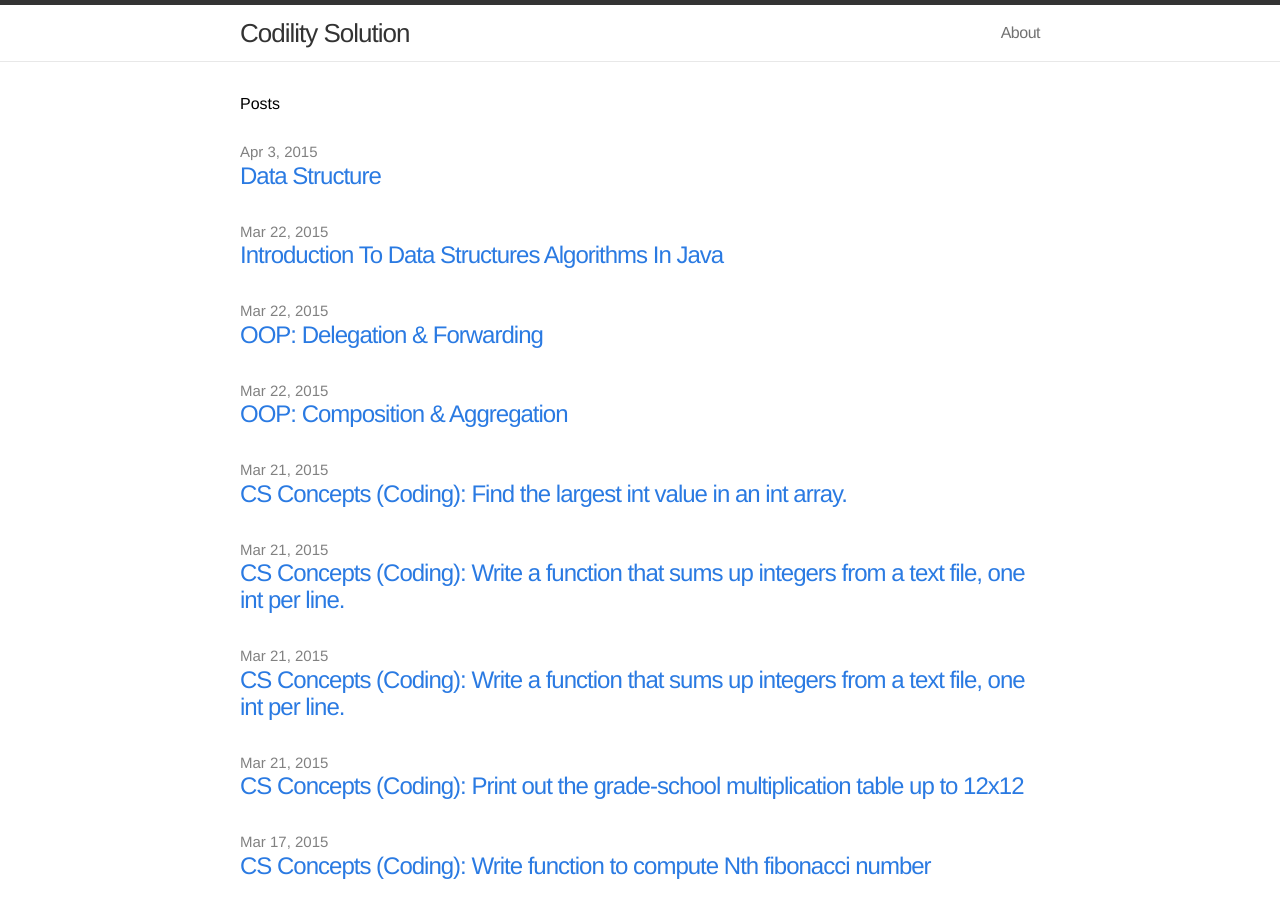
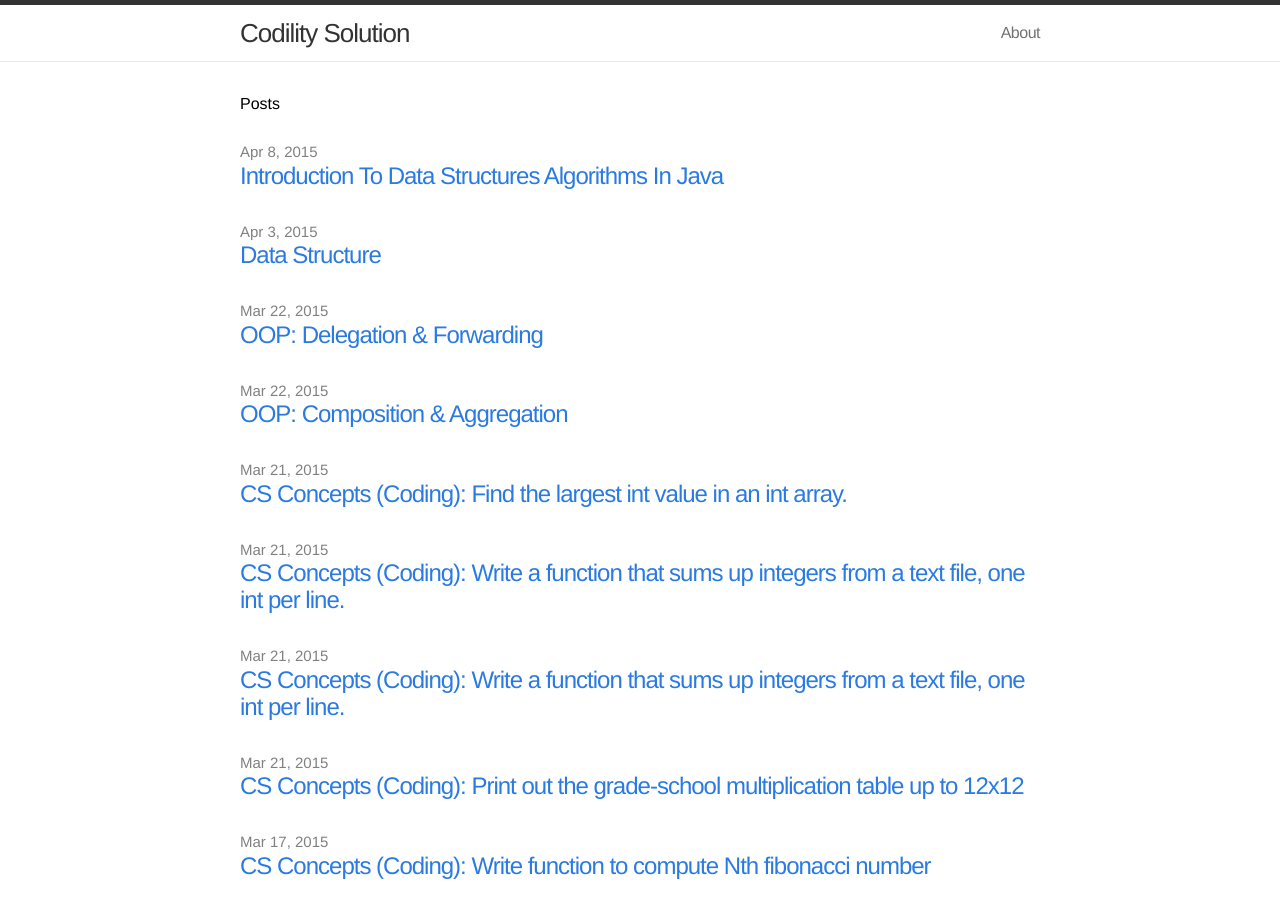
Before and after one commit to kamoljan/kamoljan.github.io, a Jekyll site: the page built from index.html, in a window 1280 px wide and 900 px high. Built offline with Jekyll 4.4.1, drawn with Linux system fonts in a browser that asks for light colours.

Commit message:
Udemy: Added Insertion Sort Solution (fixed date).

```diff
--- a/_posts/udemy/2015-04-08-InsertionSort.markdown
+++ b/_posts/udemy/2015-04-08-InsertionSort.markdown
@@ -1,7 +1,7 @@
 ---
 layout: post
 title:  "Introduction To Data Structures Algorithms In Java"
-date:   2015-03-22 21:35:18
+date:   2015-04-08 21:35:18
 categories: udemy
 ---
 
```
